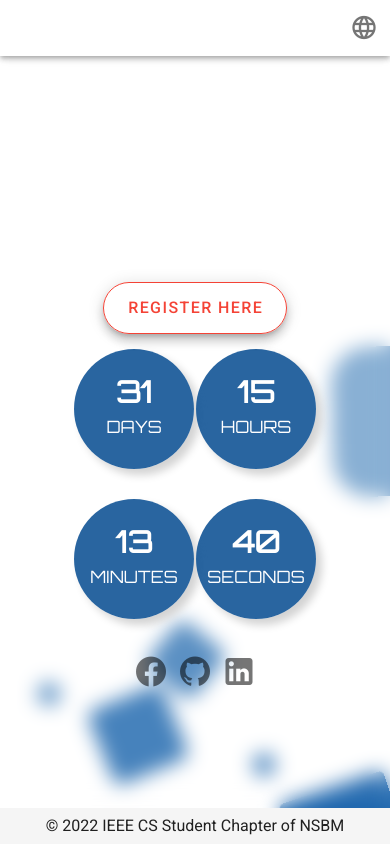
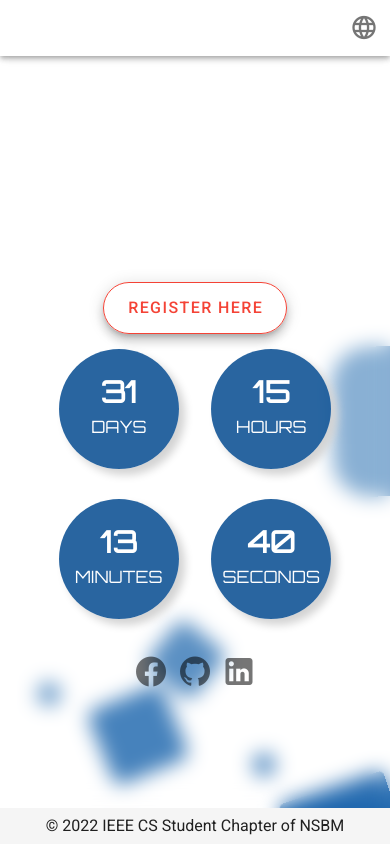
Before and after one commit to Nikila99gimhan/MADFest-Website, a Nuxt app: page / in a window 390 px wide. Built offline with nearby package versions, Linux system fonts and the light colour scheme.

Commit message:
Responsive for Galaxy flip

```diff
--- a/components/CountDownBanner.vue
+++ b/components/CountDownBanner.vue
@@ -3,21 +3,21 @@
 
       <v-col cols="12" class="d-md-none d-lg-none d-xl-none"></v-col>
 
-      <v-col cols="4" sm="3" md="2" lg="2" xl="2">
+      <v-col cols="5" sm="3" md="2" lg="2" xl="2">
         <div class="countDownCards" > <span> {{days}} </span> <br/> DAYS</div>
       </v-col>
 
-      <v-col cols="4" sm="3" md="2" lg="2" xl="2">
+      <v-col cols="5" sm="3" md="2" lg="2" xl="2">
         <div class="countDownCards xs-6"> <span> {{hours}} </span> <br/> HOURS</div>
       </v-col>
 
       <v-col cols="12" class="d-md-none d-lg-none d-xl-none"></v-col>
 
-      <v-col cols="4" sm="3" md="2" lg="2" xl="2">
+      <v-col cols="5" sm="3" md="2" lg="2" xl="2">
         <div class="countDownCards"> <span> {{minutes}} </span> <br/> MINUTES</div>
       </v-col>
 
-      <v-col cols="4" sm="3" md="2" lg="2" xl="2">
+      <v-col cols="5" sm="3" md="2" lg="2" xl="2">
         <div class="countDownCards"> <span> {{seconds}} </span> <br/> SECONDS</div>
       </v-col>
     </v-row>
@@ -90,7 +90,16 @@ export default {
     font-size: 17px;
   }
 
-  @media only screen and (max-width: 600px) {
+  @media only screen and (max-width: 300px){
+    div.countDownCards {
+      width:100px;
+      height:100px;
+      font-size: 13px;
+    }
+  }
+
+
+  @media only screen and (min-width: 300px) and (max-width: 600px) {
     div.countDownCards {
       margin-top: 15px;
     }
@@ -102,9 +111,4 @@ export default {
     }
   }
 
-  /*  div.countDownCards span{*/
-  /*    font-size: 25px;*/
-  /*  }*/
-
-  /*}*/
 </style>
```
